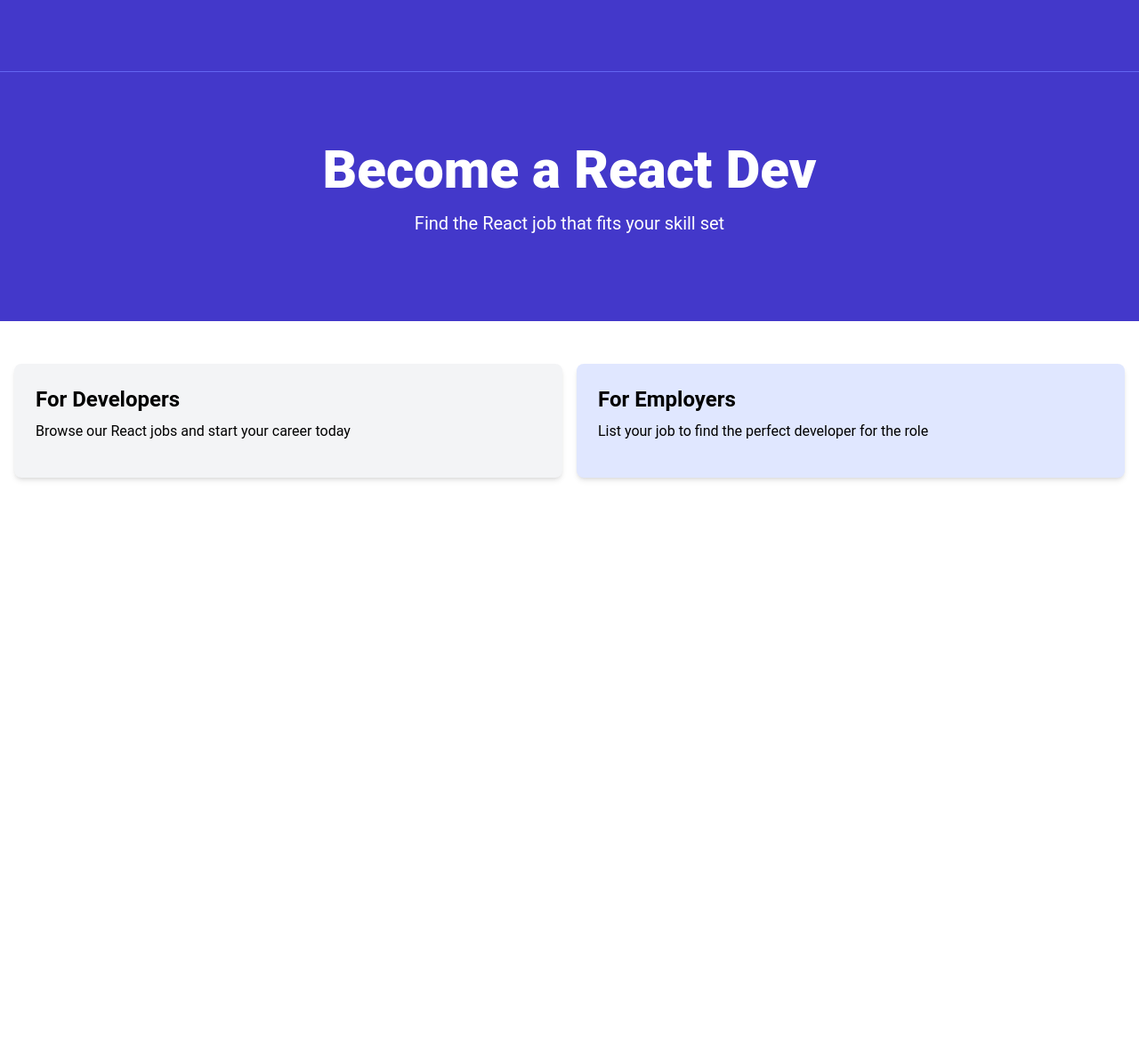
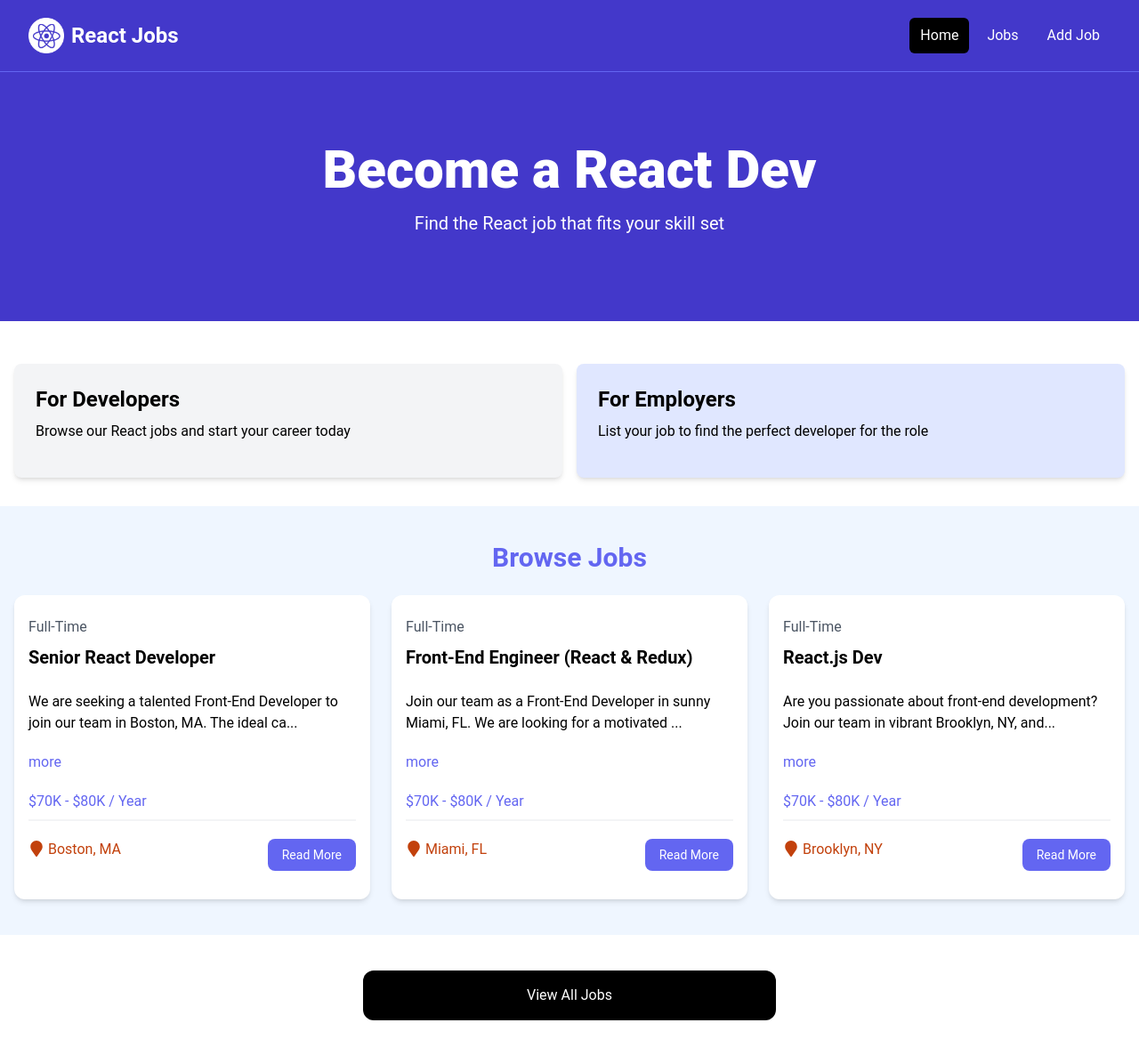
Before and after one commit to darronmoraes/react-course-2024, a React (Vite) app: page /jobs in a window 1280 px wide. Shown: the whole page at 89% size. Before the commit the page ends 800 px from the top, so only its background shows below. Built offline with nearby package versions, Linux system fonts and the light colour scheme.

Commit message:
implemented JobListings, JobListing and ViewAllJobs components, additionally modified NavBar component to original state.

```diff
--- a/package.json
+++ b/package.json
@@ -11,7 +11,8 @@
   },
   "dependencies": {
     "react": "^18.3.1",
-    "react-dom": "^18.3.1"
+    "react-dom": "^18.3.1",
+    "react-icons": "^5.2.1"
   },
   "devDependencies": {
     "@types/react": "^18.3.3",
--- a/src/App.jsx
+++ b/src/App.jsx
@@ -1,7 +1,9 @@
-import React from 'react'
-import NavBar from './components/NavBar'
-import Hero from './components/Hero'
-import HomeCards from './components/HomeCards'
+import React from "react";
+import NavBar from "./components/NavBar";
+import Hero from "./components/Hero";
+import HomeCards from "./components/HomeCards";
+import JobListings from "./components/JobListings";
+import ViewAllJobs from "./components/ViewAllJobs";
 
 const App = () => {
   return (
@@ -9,8 +11,10 @@ const App = () => {
       <NavBar />
       <Hero />
       <HomeCards />
+      <JobListings />
+      <ViewAllJobs />
     </>
-  )
-}
+  );
+};
 
-export default App
+export default App;
--- /dev/null
+++ b/src/components/JobListing.jsx
@@ -0,0 +1,53 @@
+import React from "react";
+import { useState } from "react";
+import { FaMapMarker } from "react-icons/fa";
+
+const JobListing = ({ job }) => {
+  // read more useState for description
+  const [showFullDescription, setShowFullDescription] = useState(false);
+
+  let description = job.description;
+
+  if (!showFullDescription) {
+    description = description.substring(0, 90) + "...";
+  }
+
+  return (
+    <div className="bg-white rounded-xl shadow-md relative">
+      <div className="p-4">
+        <div className="mb-6">
+          <div className="text-gray-600 my-2">{job.type}</div>
+          <h3 className="text-xl font-bold">{job.title}</h3>
+        </div>
+
+        <div className="mb-5">{description}</div>
+        <button
+          className="text-indigo-500 mb-5 hover:text-indigo-600"
+          onClick={() => setShowFullDescription((prevState) => !prevState)}
+        >
+          {showFullDescription ? "less" : "more"}
+        </button>
+
+        <h3 className="text-indigo-500 mb-2">{job.salary} / Year</h3>
+
+        <div className="border border-gray-100 mb-5"></div>
+
+        <div className="flex flex-col lg:flex-row justify-between mb-4">
+          <div className="text-orange-700 mb-3">
+            <FaMapMarker className="inline text-lg mb-1 mr-1" />
+            {job.location}
+          </div>
+          <a
+            //   href="job.html"
+            href={`/job/${job.id}`}
+            className="h-[36px] bg-indigo-500 hover:bg-indigo-600 text-white px-4 py-2 rounded-lg text-center text-sm"
+          >
+            Read More
+          </a>
+        </div>
+      </div>
+    </div>
+  );
+};
+
+export default JobListing;
--- /dev/null
+++ b/src/components/JobListings.jsx
@@ -0,0 +1,27 @@
+import React from "react";
+import jobs from "../jobs.json";
+import JobListing from "./JobListing";
+
+const JobListings = () => {
+  //console.log(jobs)
+
+  // limiting the jobs feed to just 3
+  const recentJobs = jobs.slice(0, 3);
+
+  return (
+    <section className="bg-blue-50 px-4 py-10">
+      <div className="container-xl lg:container m-auto">
+        <h2 className="text-3xl font-bold text-indigo-500 mb-6 text-center">
+          Browse Jobs
+        </h2>
+        <div className="grid grid-cols-1 md:grid-cols-3 gap-6">
+          {recentJobs.map((job) => (
+            <JobListing key={job.id} job={job} />
+          ))}
+        </div>
+      </div>
+    </section>
+  );
+};
+
+export default JobListings;
--- a/src/components/NavBar.jsx
+++ b/src/components/NavBar.jsx
@@ -1,36 +1,48 @@
-import React from 'react'
-import logo from '../assets/images/logo.png';
+import React from "react";
+import logo from "../assets/images/logo.png";
 
 const NavBar = () => {
   return (
-    <nav className='bg-indigo-700 border-b border-indigo-500'>
-      <div className='mx-auto max-w-7xl px-2 sm:px-6 lg:px-8'>
-        <div className='flex h-20 items-center justify-between'>
-          <div className='flex flex-1 items-center justify-center md:items-stretch md:justify-start'>
-            {/* <NavLink className='flex flex-shrink-0 items-center mr-4' to='/'>
-              <img className='h-10 w-auto' src={ logo } alt='React Jobs' />
-              <span className='hidden md:block text-white text-2xl font-bold ml-2'>
+    <nav className="bg-indigo-700 border-b border-indigo-500">
+      <div className="mx-auto max-w-7xl px-2 sm:px-6 lg:px-8">
+        <div className="flex h-20 items-center justify-between">
+          <div className="flex flex-1 items-center justify-center md:items-stretch md:justify-start">
+            <a
+              className="flex flex-shrink-0 items-center mr-4"
+              href="/index.html"
+            >
+              <img className="h-10 w-auto" src={logo} alt="React Jobs img" />
+              <span className="hidden md:block text-white text-2xl font-bold ml-2">
                 React Jobs
               </span>
-            </NavLink> */}
-            {/* <div className='md:ml-auto'>
-              <div className='flex space-x-2'>
-                <NavLink to='/' className={linkClass}>
+            </a>
+            <div className="md:ml-auto">
+              <div className="flex space-x-2">
+                <a
+                  href="/index.html"
+                  className="text-white bg-black hover:bg-gray-900 hover:text-white rounded-md px-3 py-2"
+                >
                   Home
-                </NavLink>
-                <NavLink to='/jobs' className={linkClass}>
+                </a>
+                <a
+                  href="/jobs.html"
+                  className="text-white hover:bg-gray-900 hover:text-white rounded-md px-3 py-2"
+                >
                   Jobs
-                </NavLink>
-                <NavLink to='/add-job' className={linkClass}>
+                </a>
+                <a
+                  href="/add-job.html"
+                  className="text-white hover:bg-gray-900 hover:text-white rounded-md px-3 py-2"
+                >
                   Add Job
-                </NavLink>
+                </a>
               </div>
-            </div> */}
+            </div>
           </div>
         </div>
       </div>
     </nav>
-  )
-}
+  );
+};
 
-export default NavBar
+export default NavBar;
--- /dev/null
+++ b/src/components/ViewAllJobs.jsx
@@ -0,0 +1,16 @@
+import React from "react";
+
+const ViewAllJobs = () => {
+  return (
+    <section class="m-auto max-w-lg my-10 px-6">
+      <a
+        href="/jobs"
+        class="block bg-black text-white text-center py-4 px-6 rounded-xl hover:bg-gray-700"
+      >
+        View All Jobs
+      </a>
+    </section>
+  );
+};
+
+export default ViewAllJobs;
```
Also changed, not shown: src/jobs.json (indentation only), 1 other file (tests, documents, lock files or other folders).
